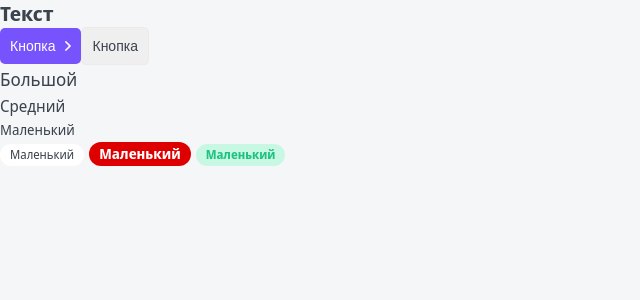
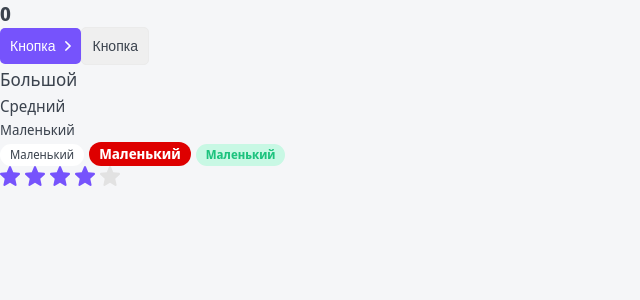
Before and after one commit to ydergachev/top-app, a Next.js app: page / in a window 1280 px wide. Shown: the top 300 px of the page, without its empty margins (0-640 px from the left). Built offline with nearby package versions, Linux system fonts and the light colour scheme.

Commit message:
Implement rating component

```diff
--- /dev/null
+++ b/components/Rating/Rating.module.css
@@ -0,0 +1,11 @@
+.filled svg {
+  fill: var(--primary);
+}
+
+.star svg {
+  margin-right: 5px;
+}
+
+.editable {
+  cursor: pointer;
+}
--- /dev/null
+++ b/components/Rating/Rating.tsx
@@ -0,0 +1,76 @@
+import React from "react";
+import { RatingProps } from "./Rating.props";
+import StarIcon from "./star.svg";
+import styles from "./Rating.module.css";
+import cn from "classnames";
+
+export const Rating = ({
+  isEditable = false,
+  rating,
+  setRating,
+  className,
+  ...props
+}: RatingProps): JSX.Element => {
+  const [ratingArray, setRatingArray] = React.useState<JSX.Element[]>(
+    new Array(5).fill(<></>)
+  );
+
+  React.useEffect(() => {
+    constructRating(rating);
+    // eslint-disable-next-line react-hooks/exhaustive-deps
+  }, [rating]);
+
+  const changeDispay = (i: number) => {
+    if (!isEditable) return;
+
+    constructRating(i);
+  };
+
+  const onClick = (i: number) => {
+    if (!isEditable || !setRating) return;
+
+    setRating(i);
+  };
+
+  const handleSpace = (e: React.KeyboardEvent<SVGElement>, i: number) => {
+    if (e.code !== "Space" || !setRating) return;
+    setRating(i);
+  };
+
+  const constructRating = (currentRating: number) => {
+    const updatedArray = ratingArray.map((r: JSX.Element, i: number) => {
+      return (
+        <span
+          onMouseEnter={() => changeDispay(i + 1)}
+          onMouseLeave={() => changeDispay(rating)}
+          onClick={() => onClick(i + 1)}
+          className={cn(
+            styles.star,
+            {
+              [styles.filled]: i < currentRating,
+              [styles.editable]: isEditable,
+            },
+            className
+          )}
+        >
+          <StarIcon
+            tabIndex={isEditable ? 0 : -1}
+            onKeyDown={(e: React.KeyboardEvent<SVGElement>) =>
+              isEditable && handleSpace(e, i + 1)
+            }
+          />
+        </span>
+      );
+    });
+
+    setRatingArray(updatedArray);
+  };
+
+  return (
+    <div {...props}>
+      {ratingArray.map((r, i) => (
+        <span key={i}>{r}</span>
+      ))}
+    </div>
+  );
+};
--- a/components/index.ts
+++ b/components/index.ts
@@ -2,3 +2,4 @@ export * from './Htag/Htag';
 export * from './Button/Button';
 export * from './P/P';
 export * from './Tag/Tag';
+export * from './Rating/Rating';
--- a/package.json
+++ b/package.json
@@ -9,6 +9,7 @@
   },
   "dependencies": {
     "classnames": "^2.3.1",
+    "eslint-plugin-react-hooks": "^4.3.0",
     "next": "12.0.7",
     "react": "17.0.2",
     "react-dom": "17.0.2"
--- a/pages/index.tsx
+++ b/pages/index.tsx
@@ -1,18 +1,31 @@
-import { Htag, P, Tag, Button } from "../components";
+import React from "react";
+import { Htag, P, Tag, Button, Rating } from "../components";
 
 export default function Home(): JSX.Element {
+  const [counter, setCounter] = React.useState<number>(0);
+
   return (
     <div className={""}>
-      <Htag tag="h3">Текст</Htag>
-      <Button appearance='primary' arrow="right">Кнопка</Button>
-      <Button appearance='ghost'>Кнопка</Button>
+      <Htag tag="h3">{counter}</Htag>
+      <Button
+        appearance="primary"
+        arrow="right"
+        onClick={() => setCounter((x) => x + 1)}
+      >
+        Кнопка
+      </Button>
+      <Button appearance="ghost">Кнопка</Button>
       <P size="l">Большой</P>
       <P size="m">Средний</P>
       <P size="s">Маленький</P>
       <Tag size="s">Маленький</Tag>
-      <Tag size="m" color="red">Маленький</Tag>
-      <Tag size="s" color="green">Маленький</Tag>
-
+      <Tag size="m" color="red">
+        Маленький
+      </Tag>
+      <Tag size="s" color="green">
+        Маленький
+      </Tag>
+      <Rating rating={4} isEditable/>
     </div>
   );
 }
```
Also changed, not shown: components/Rating/Rating.props.ts (added, +7 -0 lines), .eslintrc.json, components/Rating/star.svg (added), 1 other file (tests, documents, lock files or other folders).
